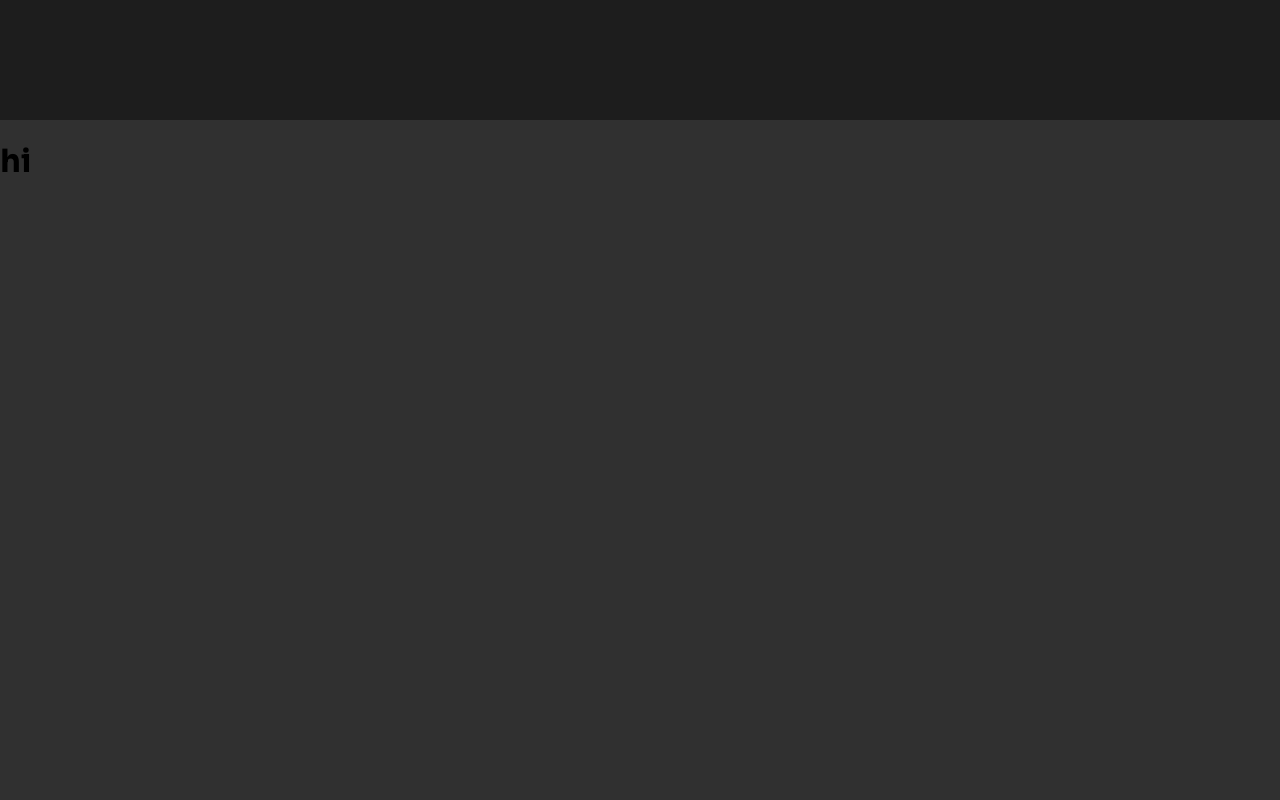
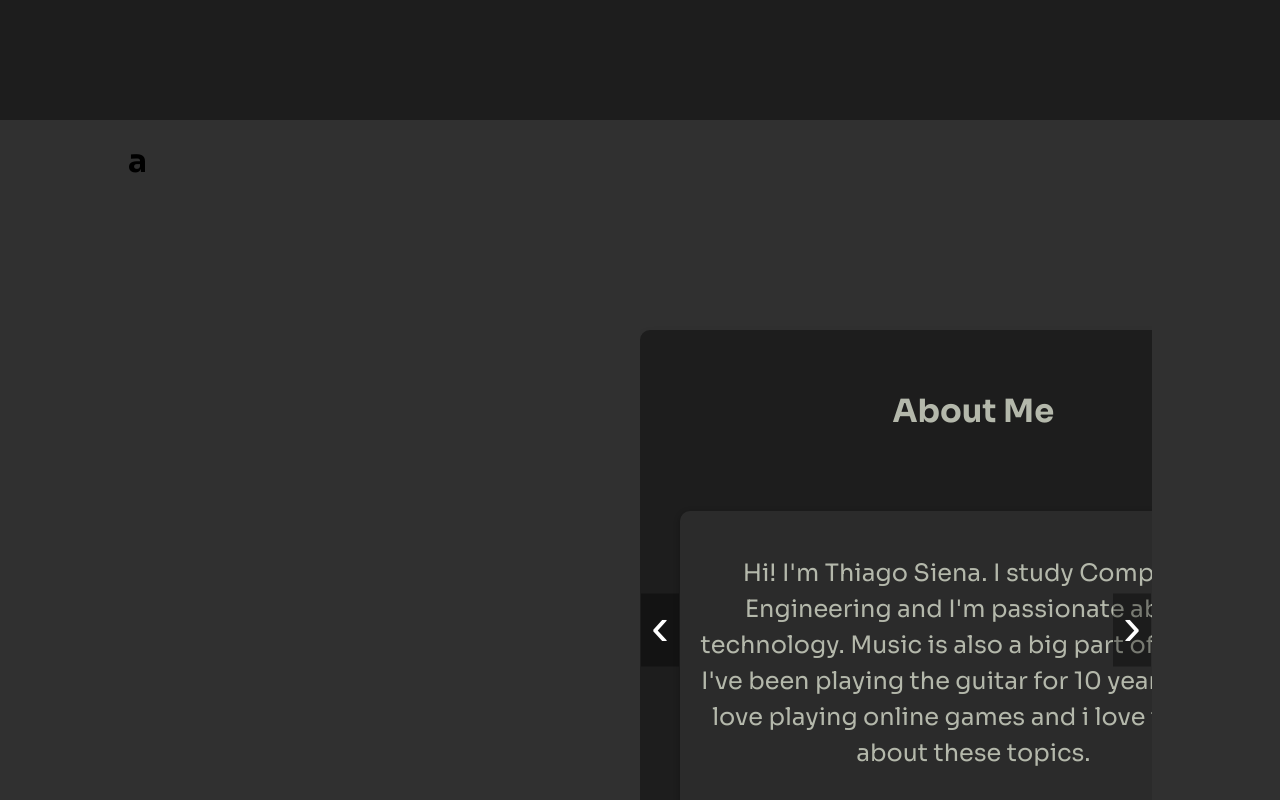
Before and after one commit to thiagosiena/MyLandingPage, a React (Create React App) app: page / in a window 1280 px wide. Shown: the part 800-1600 px from the top of the page. Built offline with nearby package versions, Linux system fonts and the light colour scheme.

Commit message:
adding carousel

```diff
--- /dev/null
+++ b/src/components/Carousel.jsx
@@ -0,0 +1,77 @@
+import React, { useState,useEffect,useRef } from "react";
+import "../styles/css/Carousel.css";
+const Carousel = () => {
+
+    const [currentIndex, setCurrentIndex] = useState(0);
+    const carouselRef = useRef(null);
+    const items = 3;
+
+    const handlePrevClick = () => {
+        setCurrentIndex(currentIndex === 0 ? items - 1 : currentIndex - 1)
+    }
+    const handleNextClick = () => {
+        setCurrentIndex(currentIndex === items - 1 ? 0 : currentIndex + 1)
+    }
+
+    const adjustCarouselSize = () =>{
+        if(carouselRef.current){
+            const width = carouselRef.current.clientWidth;
+            const items = carouselRef.current.querySelectorAll('.CarouselItem');
+            const itemWidth = width / items;
+            items.forEach(item => {
+                item.style.width = `${itemWidth}px`
+            })
+
+        }
+    }
+
+    useEffect(() => {
+        adjustCarouselSize();
+        window.addEventListener('resize', adjustCarouselSize);
+        return () => window.removeEventListener('resize', adjustCarouselSize);
+      }, []);
+
+
+    return (
+        <div className="Carousel">
+
+            <div className="CarouselContainer" ref={carouselRef}>
+
+                <div className="CarouselTrack"
+                    style={{ transform: `translateX(-${currentIndex * 100}%)` }}
+                >
+
+                    <div className="CarouselItem">
+                        <h1>About Me</h1>
+                        <div className="LargeTextArea">
+                            <p>Hi! I'm Thiago Siena. I study Computer Engineering and I'm passionate about technology. Music is also a big part of my life, I've been playing the guitar for 10 years. I also love playing online games and i love talking about these topics.</p>
+                        </div>
+                    </div>
+
+                    <div className="CarouselItem">
+                        <h1>Goals</h1>
+                        <div className="LargeTextArea">
+                            <p></p>
+                        </div>
+                    </div>
+
+                    <div className="CarouselItem">
+                        <h1>Current Learning</h1>
+                        <div className="LargeTextArea">
+                            <p></p>
+                        </div>
+                    </div>
+
+                </div>
+
+            </div>
+
+            <button className="CarouselButton prev" onClick={handlePrevClick}>‹</button>
+            <button className="CarouselButton next" onClick={handleNextClick}>›</button>
+
+        </div>
+
+    )
+}
+
+export default Carousel;
--- a/src/components/Header.jsx
+++ b/src/components/Header.jsx
@@ -77,6 +77,13 @@ const Header = () => {
               </div>
 
               <div className="Buttons-Container">
+
+                <Link to="/Contact" className="Contact">
+                  Contact
+                </Link>
+
+                <div className="About" ><a href="#about">About</a></div>
+
                 <div className={`Project ${OpenDropDown ? "active" : ""}`}>
                   <Link
                     to="#"
@@ -117,12 +124,6 @@ const Header = () => {
                   ) : null}
                 </div>
 
-                <div className="About" ><a href="#about">About</a></div>
-
-                <Link to="/Contact" className="Contact">
-                  Contact
-                </Link>
-
               </div>
 
             </>
--- a/src/pages/HomePage.jsx
+++ b/src/pages/HomePage.jsx
@@ -5,15 +5,17 @@ import { Cursor, useTypewriter } from 'react-simple-typewriter'
 import pc from "../imgs/Programming-amico.png"
 import { OrbitControls, MeshDistortMaterial } from "@react-three/drei";
 import { Canvas } from "@react-three/fiber";
-import React from "react";
+import Carousel from "../components/Carousel";
+
 
 
 const HomePage = () => {
 
     const [content] = useTypewriter({
-        words: ["Thiago ", "", "a Developer", ""],
+        words: ["Thiago ", "", "a Developer", "", "a Musician"],
         loop: {},
     });
+
 
     return (
         <>
@@ -32,12 +34,12 @@ const HomePage = () => {
                     </div>
                     <div className="right">
                         <div className="Object-3d">
-                            <Canvas dpr={[1, 2]} camera={{ fov: 25, position: [4.8, 4.8, 4.8] } }>
-                                <OrbitControls enableZoom={false}  />
+                            <Canvas dpr={[1, 2]} camera={{ fov: 25, position: [4.8, 4.8, 4.8] }}>
+                                <OrbitControls enableZoom={false} />
                                 <ambientLight intensity={1} />
                                 <directionalLight position={[4, 3, 2]} intensity={0.6} />
                                 <mesh>
-                                    <sphereGeometry args={[1,32, 32]} />
+                                    <sphereGeometry args={[1, 32, 16]} />
                                     <MeshDistortMaterial color="#19C23D" distort={0.4} speed={2} />
                                 </mesh>
                             </Canvas>
@@ -48,8 +50,24 @@ const HomePage = () => {
 
 
             </div>
+
             <div className="Second-section" id="about">
-                <h1>hi</h1>
+                <div className="content">
+                <div className="left">
+                    <h1>a</h1>
+                </div>
+                <div className = "right">
+                    <Carousel></Carousel>
+                </div>
+
+                </div>
+
+
+
+            </div>
+
+            <div className="Third-section" id="">
+                <h1>a</h1>
             </div>
 
         </>
--- /dev/null
+++ b/src/styles/css/Carousel.css
@@ -0,0 +1,72 @@
+@import url("https://fonts.googleapis.com/css2?family=Sora:wght@100;200;300;400;500;600;700;800&display=swap");
+.Carousel {
+  position: relative;
+  width: 900px;
+  max-width: 100%;
+  height: 900px;
+  margin: auto;
+  overflow: hidden;
+  display: flex;
+  align-items: center;
+}
+
+.CarouselContainer {
+  display: flex;
+  justify-content: center;
+  align-items: center;
+}
+
+.CarouselTrack {
+  display: flex;
+  flex-direction: row;
+  transition: transform 0.5s ease-in-out;
+}
+
+.CarouselItem {
+  height: 600px;
+  min-width: 100%;
+  box-sizing: border-box;
+  padding: 40px;
+  text-align: center;
+  background-color: #1d1d1d;
+  color: #B4B8AB;
+  border-radius: 10px;
+  box-shadow: 0 4px 8px rgba(0, 0, 0, 0.1);
+}
+
+.CarouselButton {
+  position: absolute;
+  top: 50%;
+  transform: translateY(-50%);
+  background-color: rgba(0, 0, 0, 0.335);
+  border: none;
+  color: white;
+  font-size: 54px;
+  padding: 10px;
+  padding-top: 1px;
+  cursor: pointer;
+  z-index: 1;
+}
+
+.LargeTextArea {
+  margin-top: 80px;
+  padding: 20px;
+  font-size: 24px;
+  background-color: #2b2b2b;
+  color: #B4B8AB;
+  border-radius: 10px;
+  box-shadow: 0 2px 6px rgba(0, 0, 0, 0.3);
+  line-height: 1.5;
+  height: 260px;
+  overflow-y: auto;
+}
+
+.prev {
+  left: 1px;
+}
+
+.next {
+  right: 1px;
+}
+
+/*# sourceMappingURL=Carousel.css.map */
--- a/src/styles/css/HomePage.css
+++ b/src/styles/css/HomePage.css
@@ -84,4 +84,13 @@
   overflow-x: hidden;
 }
 
+.Third-section {
+  background-color: #1d1d1d;
+  margin: 0;
+  padding: 0;
+  border: 0;
+  height: calc(100vh + 120px);
+  overflow-x: hidden;
+}
+
 /*# sourceMappingURL=HomePage.css.map */
--- /dev/null
+++ b/src/styles/scss/Carousel.scss
@@ -0,0 +1,77 @@
+@use "./Colors.scss" as *;
+@use "./Fonts.scss" as *;
+
+.Carousel {
+    position: relative;
+    width: 900px;
+    max-width: 100%;
+    height: 900px;
+    margin: auto;
+    overflow: hidden;
+    display: flex;
+    align-items: center;
+
+}
+
+.CarouselContainer {
+    display: flex;
+    justify-content: center;
+    align-items: center;
+}
+
+.CarouselTrack {
+    display: flex;
+    flex-direction: row;
+    transition: transform 0.5s ease-in-out;
+
+}
+
+.CarouselItem {
+
+    height: 600px;
+    min-width: 100%;
+    box-sizing: border-box;
+    padding: 40px;
+    text-align: center;
+    background-color: #1d1d1d;
+    color: $AshGray;
+    border-radius: 10px;
+    box-shadow: 0 4px 8px rgba(0, 0, 0, 0.1);
+}
+
+.CarouselButton {
+    position: absolute;
+    top: 50%;
+    transform: translateY(-50%);
+    background-color: rgba(0, 0, 0, 0.335);
+    border: none;
+    color: white;
+    font-size: 54px;
+    padding: 10px;
+    padding-top: 1px;
+    cursor: pointer;
+    z-index: 1;
+}
+
+.LargeTextArea {
+    margin-top: 80px;
+    padding: 20px;
+    font-size: 24px;
+    background-color: #2b2b2b;
+    color: $AshGray;
+    border-radius: 10px;
+    box-shadow: 0 2px 6px rgba(0, 0, 0, 0.3);
+    line-height: 1.5;
+    height: 260px;
+    overflow-y: auto;
+
+}
+
+.prev {
+
+    left: 1px;
+}
+
+.next {
+    right: 1px;
+}
```
Also changed, not shown: src/styles/scss/HomePage.scss (+9 -2 lines), 2 other files (tests, documents, lock files or other folders).
